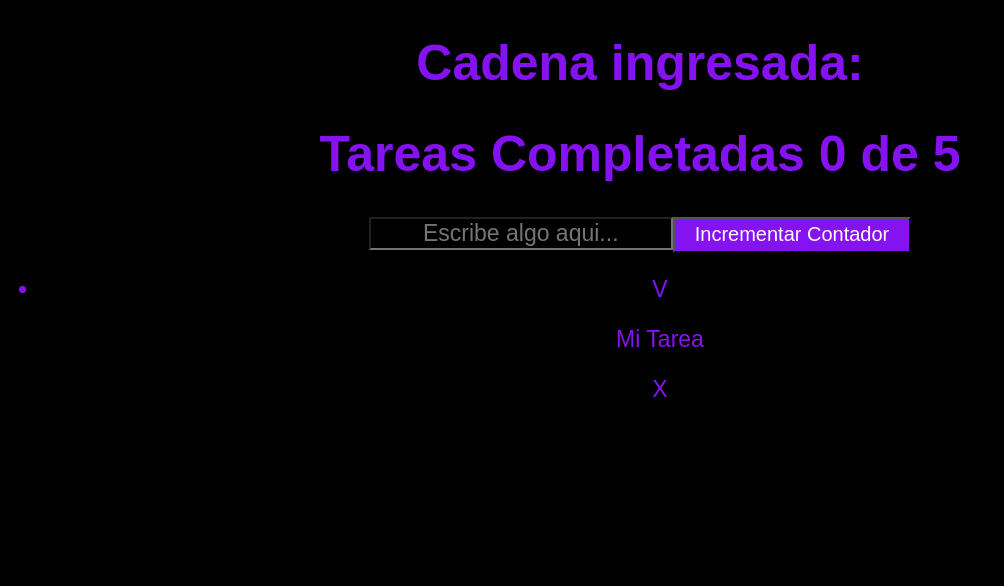
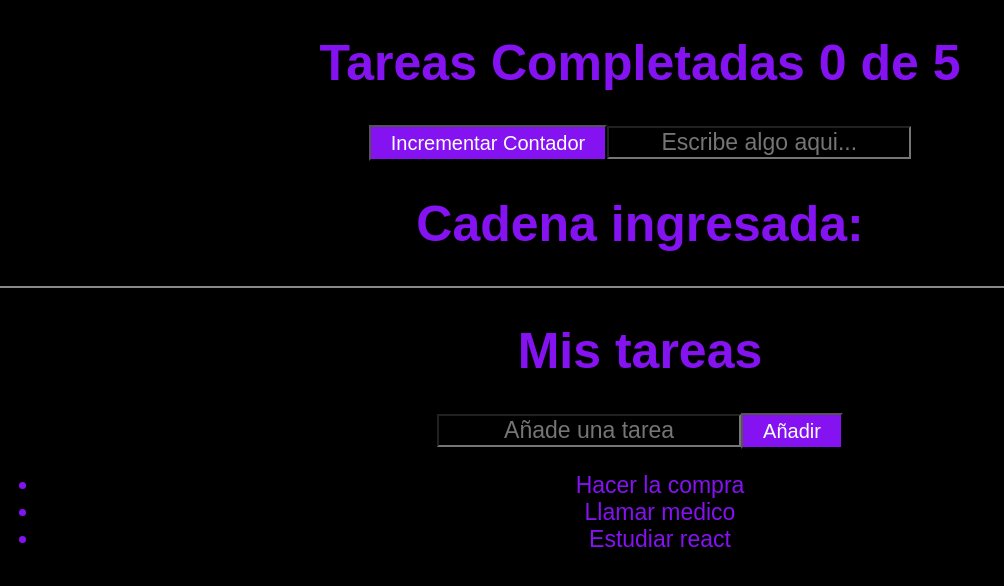
Before and after one commit to llMech/Bases-en-React, a React (Create React App) app: page / in a window 1280 px wide. Shown: the top 586 px of the page, without its empty margins (0-1004 px from the left). Built offline with nearby package versions, Linux system fonts and the light colour scheme.

Commit message:
Funcion para agregar una tarea (Task)

```diff
--- a/src/App.css
+++ b/src/App.css
@@ -18,3 +18,7 @@ button{
   font-size: 20px;
   cursor: pointer;
 }
+
+hr{
+  border: 1px solid rgba(253, 253, 253, 0.543);
+}
--- a/src/App.js
+++ b/src/App.js
@@ -20,10 +20,10 @@ function App() {
 
   return (
     <>
+      <Titulo contador={click} />
+      <Boton alHacerClick={manejarclick} />
+      <Barra alCambiar={manejarEscritura} />
       <Titulo2 texto={cadena} />
-      <Titulo contador={click} />
-      <Barra alCambiar={manejarEscritura} />
-      <Boton alHacerClick={manejarclick} />
       <Tareas />
     </>
   );
@@ -55,4 +55,5 @@ function Boton({ alHacerClick }) {
   );
 }
 
+
 export default App;
--- a/src/Tarea.js
+++ b/src/Tarea.js
@@ -1,16 +1,46 @@
+import { useState } from "react";
 
+export function Tareas() {
+  const [listaTareas, setListaTareas] = useState([
+    { id: 1, texto: "Hacer la compra" },
+    { id: 2, texto: "Llamar medico" },
+    { id: 3, texto: "Estudiar react" },
+  ]);
 
-export function Tareas(){
-    return(
-        <>
-        <ul>
+  const [nuevaTarea, setNuevaTarea] = useState("");
 
-        <li>
-        <span>V</span>
-        <p>Mi Tarea</p>
-        <span>X</span>
-        </li>
-        </ul>
-        </>
-    )
+  const manejarCambio = (e) => {
+    setNuevaTarea(e.target.value);
+  };
+
+  const agregarTarea = () => {
+    if (nuevaTarea.trim() === "") return;
+
+    const tareaNuevaObjeto = {
+      id: Date.now(),
+      texto: nuevaTarea,
+    };
+
+    setListaTareas([...listaTareas, tareaNuevaObjeto]);
+    setNuevaTarea("");
+  };
+
+  return (
+    <>
+      <hr />
+      <h1>Mis tareas</h1>
+      <input
+        value={nuevaTarea}
+        onChange={manejarCambio}
+        placeholder="Añade una tarea"
+      />
+      <button onClick={agregarTarea}>Añadir</button>
+
+      <ul>
+        {listaTareas.map((tarea) => (
+          <li key={tarea.id}>{tarea.texto}</li>
+        ))}
+      </ul>
+    </>
+  );
 }
```
